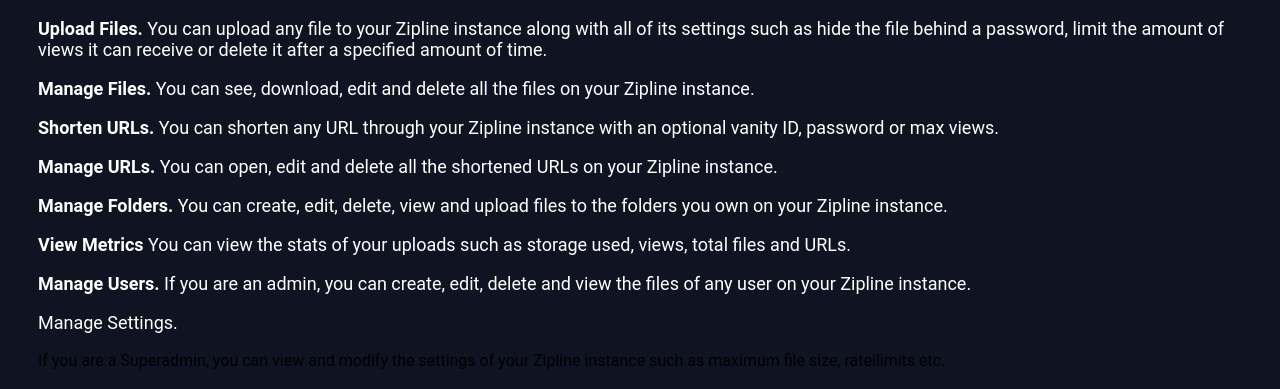
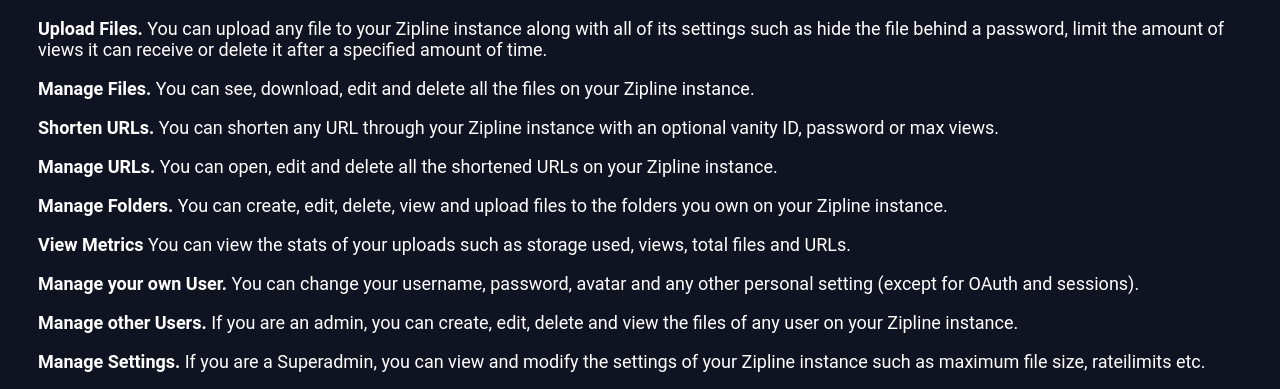
Before and after one commit to Stef-00012/Zipline-Android-App, a plain HTML site: page index.html in a window 1280 px wide. Shown: the part 367-756 px from the top of the page. Drawn offline with Linux system fonts and the light colour scheme; no server answers.

Commit message:
updated featurs section

```diff
--- a/index.html
+++ b/index.html
@@ -102,12 +102,19 @@
                 </p>
 
                 <p>
-                    <b>Manage Users.</b>
+                    <b>Manage your own User.</b>
+                    You can change your username, password, avatar and any other personal setting (except for OAuth and sessions).
+                </p>
+
+                <p>
+                    <b>Manage other Users.</b>
                     If you are an admin, you can create, edit, delete and view the files of any user on your Zipline instance.
                 </p>
 
-                <p>Manage Settings.</p>
-                If you are a Superadmin, you can view and modify the settings of your Zipline instance such as maximum file size, rateilimits etc.
+                <p>
+                    <b>Manage Settings.</b>
+                    If you are a Superadmin, you can view and modify the settings of your Zipline instance such as maximum file size, rateilimits etc.
+                </p>
             </div>
 
             <h1>Preview</h1>
```
